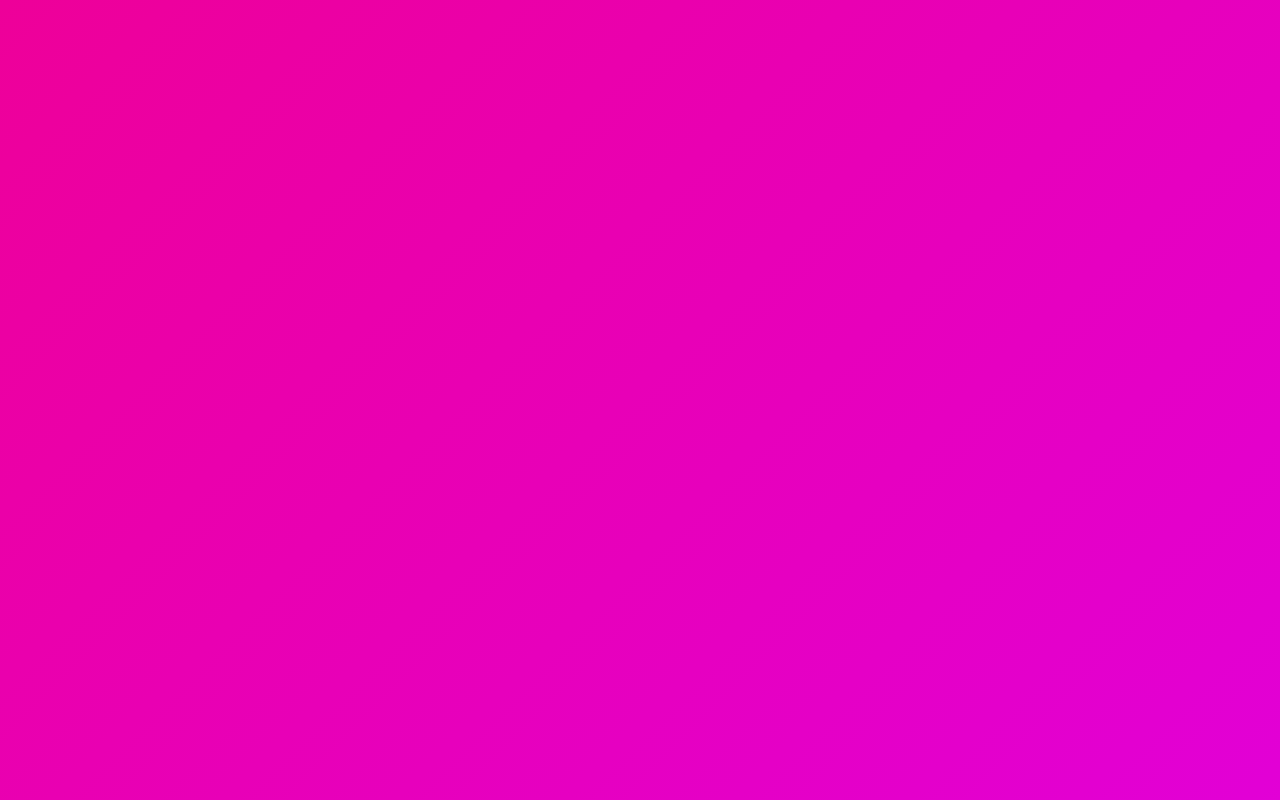
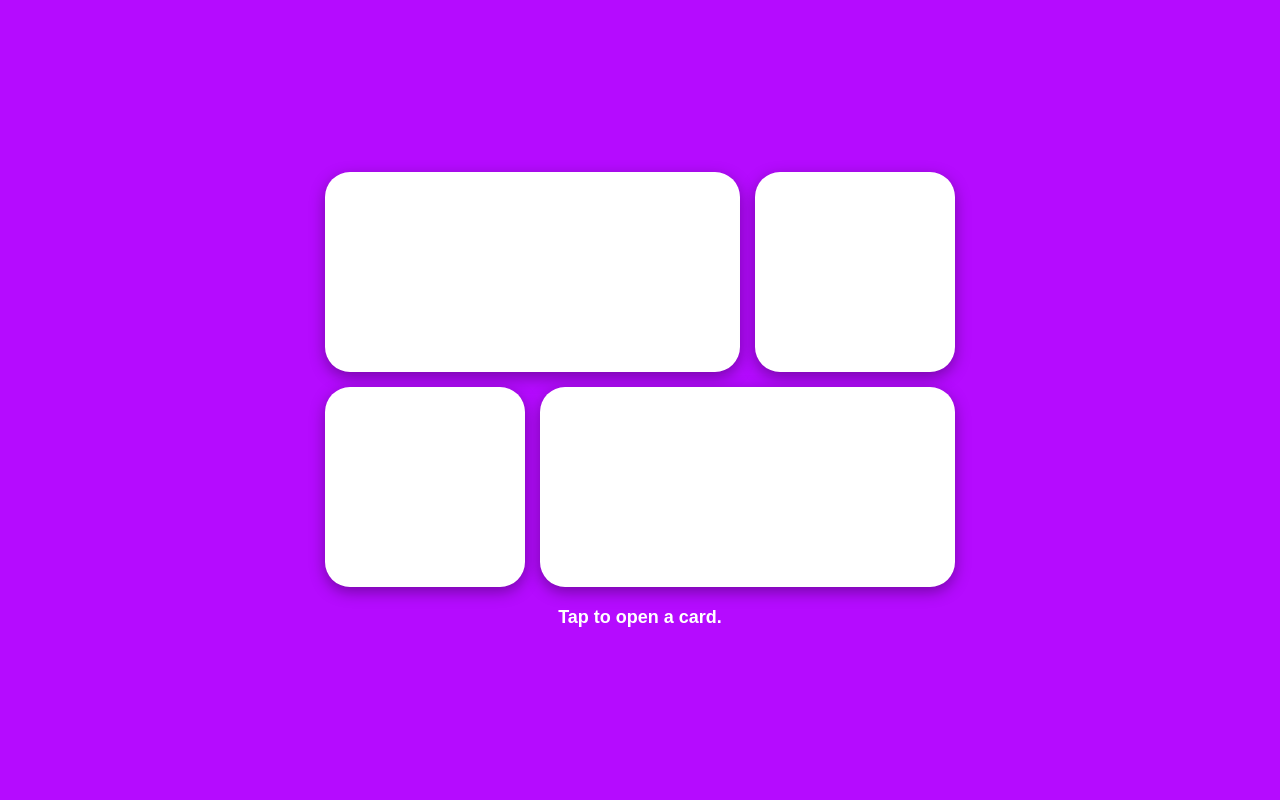
Before and after one commit to ryuncoders/react-master, a React (Create React App) app: page / in a window 1280 px wide. Shown: the top 800 px of the page. Built offline with nearby package versions, Linux system fonts and the light colour scheme.

Commit message:
Ref(framer-motion): Expanding Animation(Sample*)

```diff
--- a/src/App.tsx
+++ b/src/App.tsx
@@ -1,51 +1,85 @@
 import React, { useState } from "react";
 import styled from "styled-components";
 import { AnimatePresence, motion } from "framer-motion";
-import { start } from "repl";
 
-const Wrapper = styled(motion.div)`
-  height: 200vh;
+const Wrapper = styled.div`
+  height: 100vh;
   width: 100vw;
+  background-color: rgb(181, 11, 255);
   display: flex;
+  justify-content: center;
+  align-items: center;
   flex-direction: column;
+  &:hover {
+    span {
+      opacity: 1;
+    }
+  }
+`;
+
+const Span = styled(motion.span)`
+  color: rgb(255, 255, 255);
+  opacity: 0.6;
+  font-weight: 700;
+  font-size: 18px;
+  margin-top: 20px;
+  transition: opacity 0.3s ease;
+`;
+
+const Grid = styled.div`
+  display: grid;
+  grid-template-columns: repeat(3, 200px);
+  grid-template-rows: repeat(2, 200px);
+  gap: 15px;
+  div:first-child,
+  div:last-child {
+    grid-column: span 2;
+  }
+`;
+
+const Box = styled(motion.div)`
+  background-color: rgb(255, 255, 255);
+  box-shadow: rgba(0, 0, 0, 0.35) 0px 5px 15px;
+  border-radius: 25px;
+`;
+
+const Overlay = styled(motion.div)`
+  width: 100%;
+  height: 100%;
+  position: absolute;
+  background-color: rgb(0, 0, 0);
+  display: flex;
   justify-content: center;
   align-items: center;
 `;
-const Box = styled(motion.div)`
-  height: 200px;
-  width: 200px;
-  background-color: white;
-  border-radius: 25px;
-`;
-
-const btn = {
-  initial: { opacity: 0, scale: 0 },
-  visible: { opacity: 1, scale: 1, rotateZ: 360 },
-  end: { opacity: 0, y: 20 },
-};
 
 function App() {
-  const [showing, setShowing] = useState(false);
-  const onClick = () => {
-    setShowing((prev) => !prev);
-  };
-
+  const [boxId, setBoxId] = useState<null | string>(null);
   return (
     <Wrapper>
+      <Grid>
+        {["1", "2", "3", "4"].map((n) => (
+          <Box onClick={() => setBoxId(n)} key={n} layoutId={n} />
+        ))}
+      </Grid>
       <AnimatePresence>
-        {showing ? (
-          <Box
-            variants={btn}
-            initial="initial"
-            animate="visible"
-            exit="end"
-          ></Box>
+        {boxId ? (
+          <Overlay
+            onClick={() => setBoxId(null)}
+            initial={{ backgroundColor: "rgba(181, 11, 255, 0)" }}
+            animate={{ backgroundColor: "rgb(181, 11, 255, 0.8)" }}
+            exit={{ backgroundColor: "rgb(181, 11, 255, 0)" }}
+          >
+            <Box
+              layoutId={boxId}
+              style={{ width: "500px", height: "300px" }}
+            ></Box>
+          </Overlay>
         ) : null}
       </AnimatePresence>
-      <button onClick={onClick} style={{ marginTop: "20px" }}>
-        Click
-      </button>
+      <Span>Tap to open a card.</Span>
     </Wrapper>
   );
 }
+
 export default App;
--- a/src/index.tsx
+++ b/src/index.tsx
@@ -12,7 +12,8 @@ const GlobalStyle = createGlobalStyle`
   background-color: ${(props) => props.theme.bgColor};
   color: black;
   line-height: 1.2;
-  background:linear-gradient(135deg,#e09,#d0e);
+  margin: 0;
+  padding: 0;
 }
 `;
 
```
